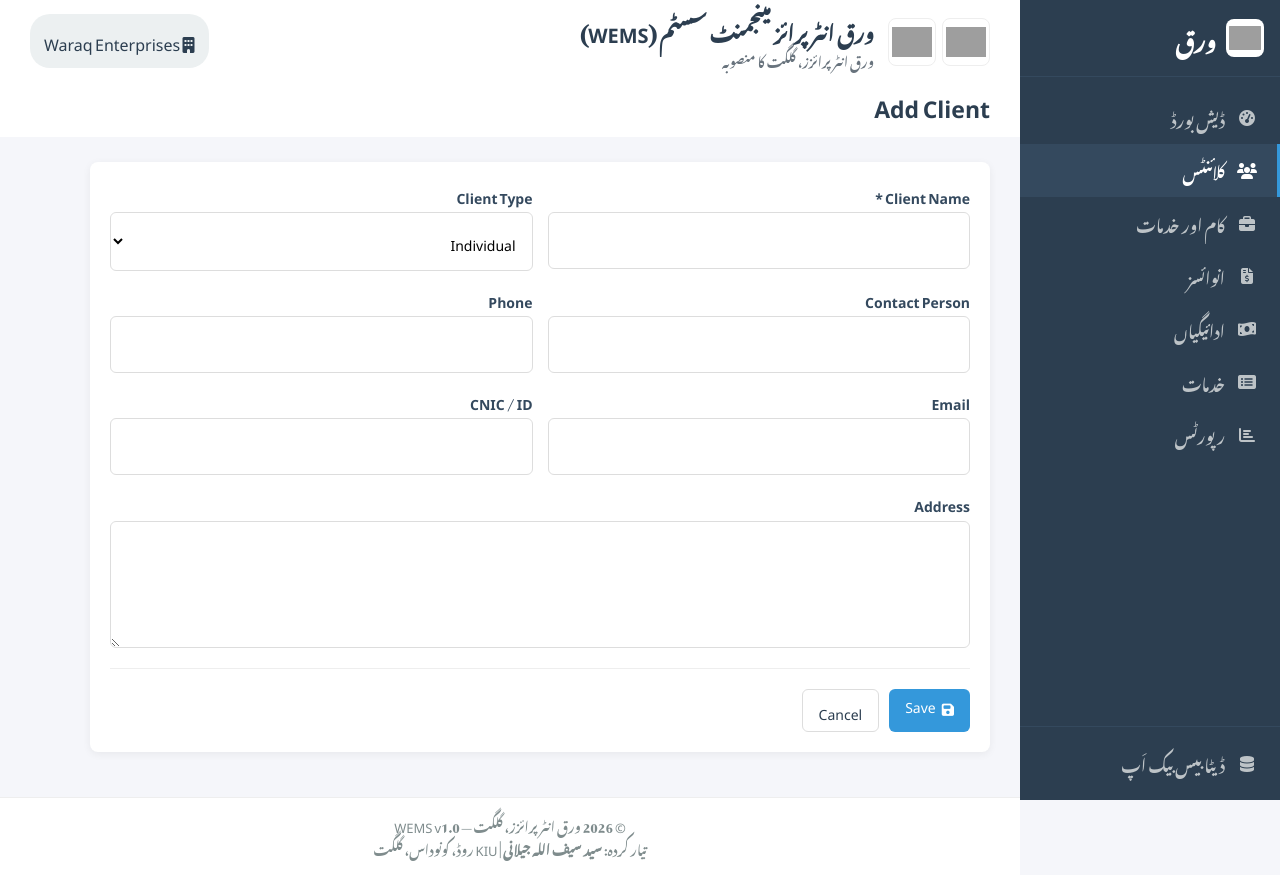
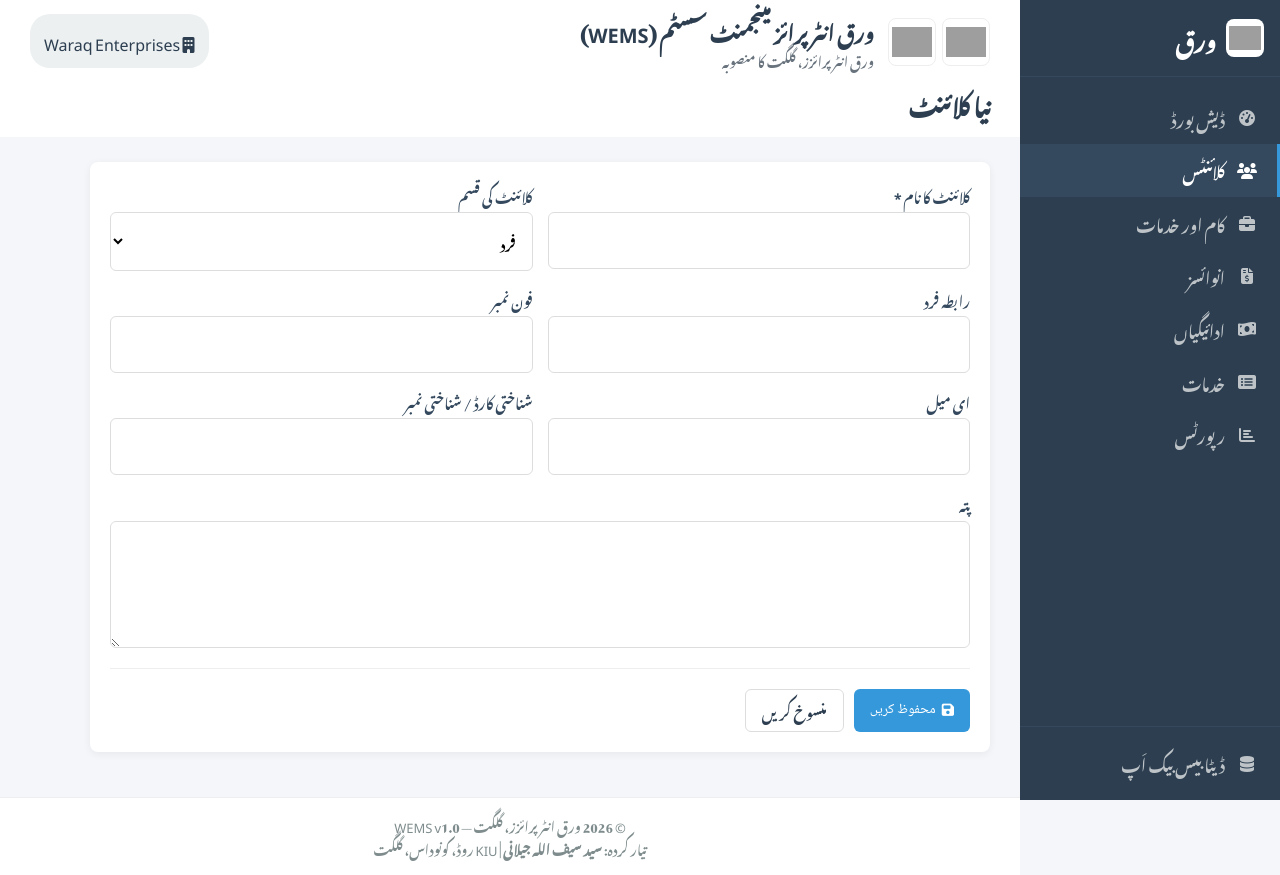
Before and after one commit to xl8saif/WEMS, a Flask app: page /clients/add in a window 1280 px wide. Run offline with Flask 3, Linux system fonts and the light colour scheme; grey boxes are pictures that could not be loaded.

Commit message:
Localize client form to Standard Pakistani Urdu

```diff
--- a/templates/clients/form.html
+++ b/templates/clients/form.html
@@ -1,57 +1,12 @@
 {% extends "base.html" %}
-
-{% block title %}{% if client %}Edit{% else %}Add{% endif %} Client - WEMS{% endblock %}
-{% block page_title %}{% if client %}Edit{% else %}Add{% endif %} Client{% endblock %}
-
+{% block title %}{% if client %}کلائنٹ میں ترمیم{% else %}نیا کلائنٹ{% endif %} — WEMS{% endblock %}
+{% block page_title %}{% if client %}کلائنٹ میں ترمیم{% else %}نیا کلائنٹ{% endif %}{% endblock %}
 {% block content %}
-<div class="card form-card">
-    <form method="post" class="form">
-        <div class="form-row">
-            <div class="form-group">
-                <label for="name">Client Name *</label>
-                <input type="text" id="name" name="name" value="{{ client.name if client else '' }}" required class="form-input">
-            </div>
-            <div class="form-group">
-                <label for="client_type">Client Type</label>
-                <select id="client_type" name="client_type" class="form-select">
-                    <option value="Individual" {% if client and client.client_type == 'Individual' %}selected{% endif %}>Individual</option>
-                    <option value="Business" {% if client and client.client_type == 'Business' %}selected{% endif %}>Business</option>
-                    <option value="Government" {% if client and client.client_type == 'Government' %}selected{% endif %}>Government</option>
-                </select>
-            </div>
-        </div>
-
-        <div class="form-row">
-            <div class="form-group">
-                <label for="contact_person">Contact Person</label>
-                <input type="text" id="contact_person" name="contact_person" value="{{ client.contact_person if client else '' }}" class="form-input">
-            </div>
-            <div class="form-group">
-                <label for="phone">Phone</label>
-                <input type="tel" id="phone" name="phone" value="{{ client.phone if client else '' }}" class="form-input">
-            </div>
-        </div>
-
-        <div class="form-row">
-            <div class="form-group">
-                <label for="email">Email</label>
-                <input type="email" id="email" name="email" value="{{ client.email if client else '' }}" class="form-input">
-            </div>
-            <div class="form-group">
-                <label for="cnic">CNIC / ID</label>
-                <input type="text" id="cnic" name="cnic" value="{{ client.cnic if client else '' }}" class="form-input">
-            </div>
-        </div>
-
-        <div class="form-group">
-            <label for="address">Address</label>
-            <textarea id="address" name="address" rows="3" class="form-input">{{ client.address if client else '' }}</textarea>
-        </div>
-
-        <div class="form-actions">
-            <button type="submit" class="btn btn-primary"><i class="fas fa-save"></i> {% if client %}Update{% else %}Save{% endif %}</button>
-            <a href="{{ url_for('clients_list') }}" class="btn btn-outline">Cancel</a>
-        </div>
-    </form>
-</div>
+<div class="card form-card"><form method="post" class="form">
+<div class="form-row"><div class="form-group"><label for="name">کلائنٹ کا نام *</label><input type="text" id="name" name="name" value="{{ client.name if client else '' }}" required class="form-input"></div><div class="form-group"><label for="client_type">کلائنٹ کی قسم</label><select id="client_type" name="client_type" class="form-select"><option value="Individual" {% if client and client.client_type == 'Individual' %}selected{% endif %}>فرد</option><option value="Business" {% if client and client.client_type == 'Business' %}selected{% endif %}>کاروباری ادارہ</option><option value="Government" {% if client and client.client_type == 'Government' %}selected{% endif %}>سرکاری ادارہ</option></select></div></div>
+<div class="form-row"><div class="form-group"><label for="contact_person">رابطہ فرد</label><input type="text" id="contact_person" name="contact_person" value="{{ client.contact_person if client else '' }}" class="form-input"></div><div class="form-group"><label for="phone">فون نمبر</label><input type="tel" id="phone" name="phone" value="{{ client.phone if client else '' }}" class="form-input" dir="ltr"></div></div>
+<div class="form-row"><div class="form-group"><label for="email">ای میل</label><input type="email" id="email" name="email" value="{{ client.email if client else '' }}" class="form-input" dir="ltr"></div><div class="form-group"><label for="cnic">شناختی کارڈ / شناختی نمبر</label><input type="text" id="cnic" name="cnic" value="{{ client.cnic if client else '' }}" class="form-input" dir="ltr"></div></div>
+<div class="form-group"><label for="address">پتہ</label><textarea id="address" name="address" rows="3" class="form-input">{{ client.address if client else '' }}</textarea></div>
+<div class="form-actions"><button type="submit" class="btn btn-primary"><i class="fas fa-save"></i> {% if client %}اپ ڈیٹ کریں{% else %}محفوظ کریں{% endif %}</button><a href="{{ url_for('clients_list') }}" class="btn btn-outline">منسوخ کریں</a></div>
+</form></div>
 {% endblock %}
```
